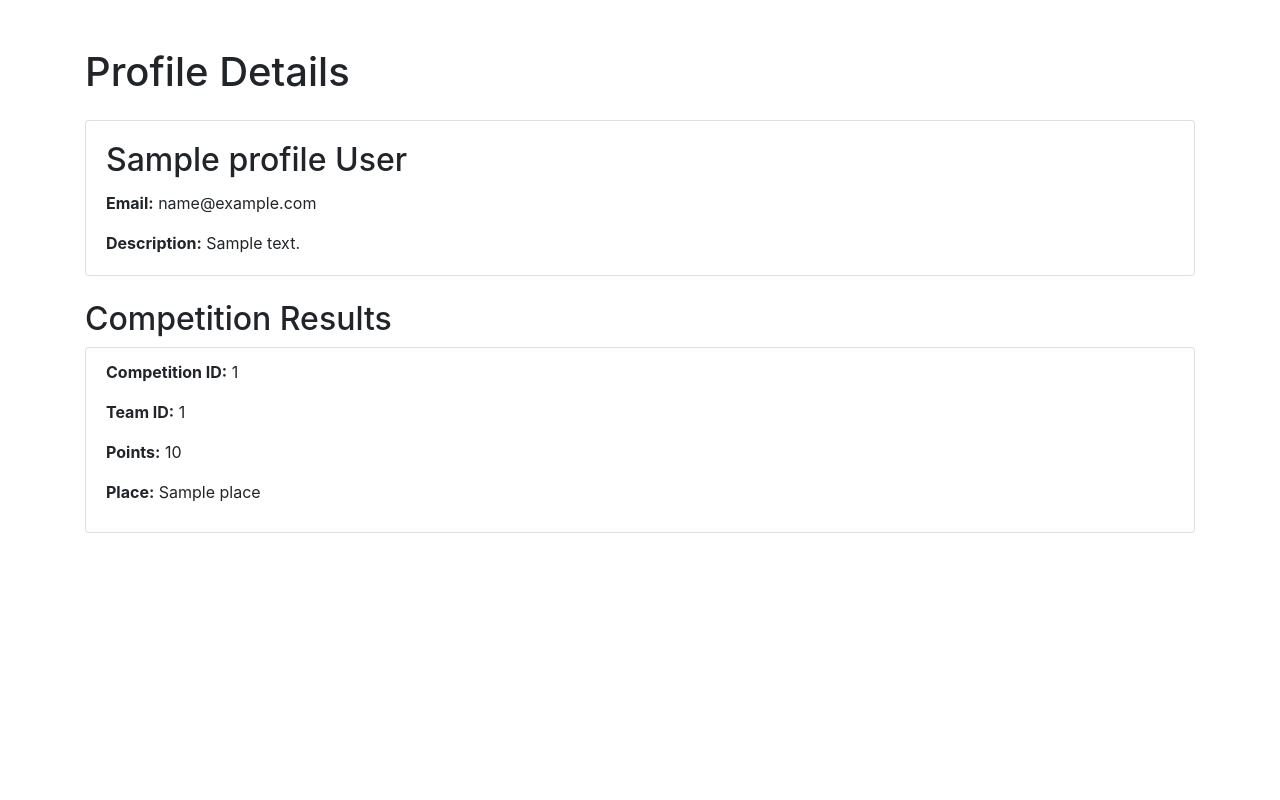
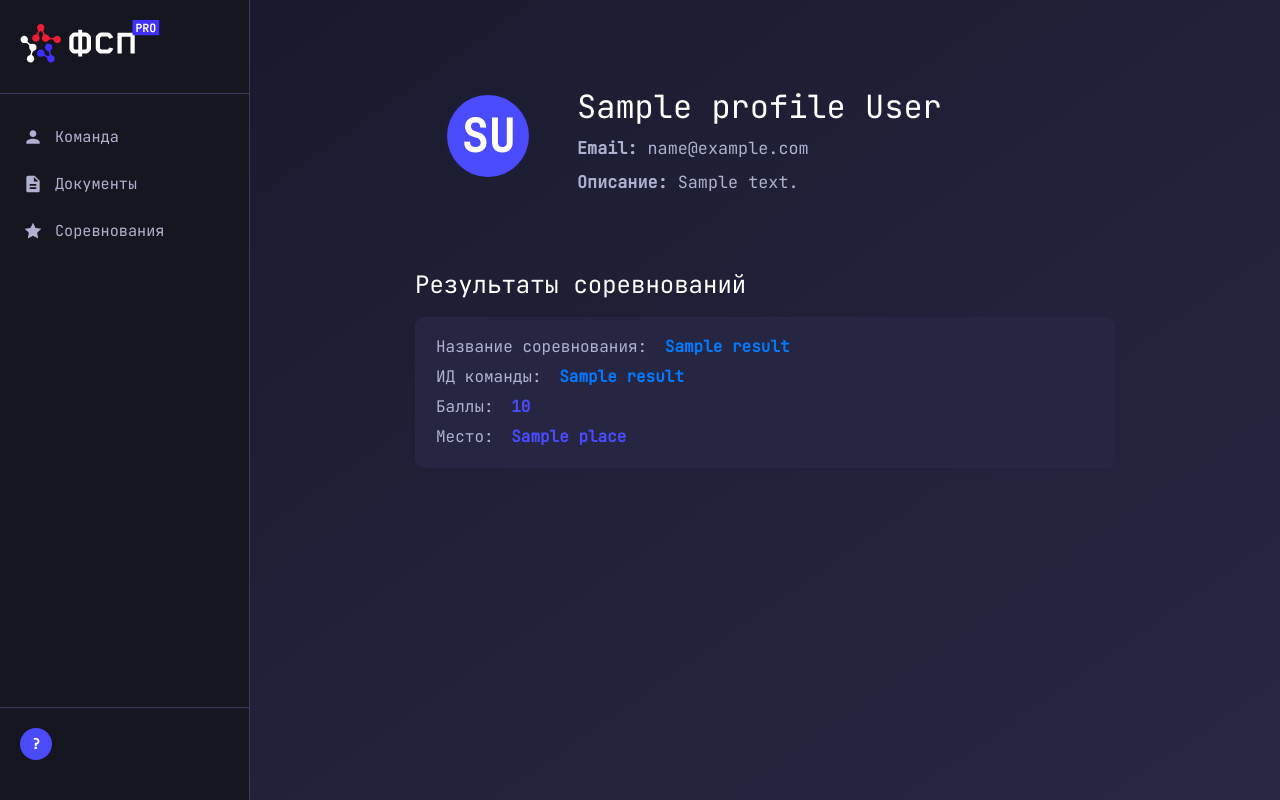
Before and after one commit to thatusualguy/fsp-pro, a Django app: template rc_backend/rc_app/templates/rc_app/profile_detail.html in a window 1280 px wide. Run offline with Django 5.2, Linux system fonts and the light colour scheme; the template is opened without the code that fills it: most values are stand-ins (such as "Sample title", 1, 10 or a date in 2020); some libraries are stand-ins or nearby versions.

Commit message:
add profile screen

```diff
--- a/rc_backend/rc_app/templates/rc_app/onboarding/onboarding.html
+++ b/rc_backend/rc_app/templates/rc_app/onboarding/onboarding.html
@@ -10,6 +10,7 @@
     <link rel="preconnect" href="https://fonts.googleapis.com">
     <link rel="preconnect" href="https://fonts.gstatic.com" crossorigin>
     <link href='https://fonts.googleapis.com/css?family=JetBrains Mono' rel='stylesheet'>
+    <link href="https://stackpath.bootstrapcdn.com/bootstrap/4.5.2/css/bootstrap.min.css" rel="stylesheet">
     <style>
         /* --- Стили для базового макета приложения --- */
         body {
@@ -178,7 +179,8 @@
 <body>
 
 <!-- Mobile Sidebar (Hidden by default) -->
-<aside id="mobileSidebar" class="mobile-sidebar" role="dialog" aria-modal="true" aria-labelledby="mobileSidebarTitle" hidden>
+<aside id="mobileSidebar" class="mobile-sidebar" role="dialog" aria-modal="true" aria-labelledby="mobileSidebarTitle"
+       hidden>
     <div class="mobile-sidebar-header">
         <a href="/" class="mobile-sidebar-logo logo">
             <img src="{% static 'img/main_icon.svg' %}" alt="Логотип ФСП PRO">
@@ -196,17 +198,26 @@
         <ul>
             {# Активный класс здесь нужно будет выставлять так же, как для десктопного меню #}
             <li><a href="#" class="">
-                <svg fill="currentColor" viewBox="0 0 24 24"><path d="M12 12c2.21 0 4-1.79 4-4s-1.79-4-4-4-4 1.79-4 4 1.79 4 4 4zm0 2c-2.67 0-8 1.34-8 4v2h16v-2c0-2.66-5.33-4-8-4z"/></svg>
+                <svg fill="currentColor" viewBox="0 0 24 24">
+                    <path d="M12 12c2.21 0 4-1.79 4-4s-1.79-4-4-4-4 1.79-4 4 1.79 4 4 4zm0 2c-2.67 0-8 1.34-8 4v2h16v-2c0-2.66-5.33-4-8-4z"/>
+                </svg>
                 Команда</a></li>
             <li><a href="#" class="{% block nav_docs_active %}{% endblock %}">
-                <svg fill="currentColor" viewBox="0 0 24 24"><path d="M14 2H6c-1.1 0-1.99.9-1.99 2L4 20c0 1.1.89 2 1.99 2H18c1.1 0 2-.9 2-2V8l-6-6zm2 16H8v-2h8v2zm0-4H8v-2h8v2zm-3-5V3.5L18.5 9H13z"/></svg>
+                <svg fill="currentColor" viewBox="0 0 24 24">
+                    <path d="M14 2H6c-1.1 0-1.99.9-1.99 2L4 20c0 1.1.89 2 1.99 2H18c1.1 0 2-.9 2-2V8l-6-6zm2 16H8v-2h8v2zm0-4H8v-2h8v2zm-3-5V3.5L18.5 9H13z"/>
+                </svg>
                 Документы</a></li>
             {# Пример пункта с подменю #}
             <li class="has-submenu"> {# Добавлен класс для JS #}
                 <a href="" class="{% block nav_comps_active %}{% endblock %}">
-                     <svg fill="currentColor" viewBox="0 0 24 24"><path d="M12 2l3.09 6.26L22 9.27l-5 4.87 1.18 6.88L12 17.77l-6.18 3.25L7 14.14 2 9.27l6.91-1.01L12 2z"/></svg>
+                    <svg fill="currentColor" viewBox="0 0 24 24">
+                        <path d="M12 2l3.09 6.26L22 9.27l-5 4.87 1.18 6.88L12 17.77l-6.18 3.25L7 14.14 2 9.27l6.91-1.01L12 2z"/>
+                    </svg>
                     Соревнования
-                     <svg class="submenu-arrow" xmlns="http://www.w3.org/2000/svg" height="20px" viewBox="0 0 24 24" width="20px" fill="currentColor"><path d="M7 10l5 5 5-5H7z"/></svg>
+                    <svg class="submenu-arrow" xmlns="http://www.w3.org/2000/svg" height="20px" viewBox="0 0 24 24"
+                         width="20px" fill="currentColor">
+                        <path d="M7 10l5 5 5-5H7z"/>
+                    </svg>
                 </a>
                 {# Скрытое подменю #}
                 <ul class="submenu">
@@ -290,5 +301,8 @@
 
 </div>
 <script src="{% static 'onboarding.js' %}"></script>
+<script src="https://code.jquery.com/jquery-3.5.1.slim.min.js"></script>
+<script src="https://cdn.jsdelivr.net/npm/@popperjs/core@2.9.2/dist/umd/popper.min.js"></script>
+<script src="https://stackpath.bootstrapcdn.com/bootstrap/4.5.2/js/bootstrap.min.js"></script>
 </body>
 </html>
--- a/rc_backend/rc_app/templates/rc_app/profile_detail.html
+++ b/rc_backend/rc_app/templates/rc_app/profile_detail.html
@@ -1,44 +1,248 @@
-<!DOCTYPE html>
-<html lang="en">
-<head>
-    <meta charset="UTF-8">
-    <meta name="viewport" content="width=device-width, initial-scale=1.0">
-    <title>Profile Details</title>
-    <link href="https://stackpath.bootstrapcdn.com/bootstrap/4.5.2/css/bootstrap.min.css" rel="stylesheet">
-</head>
-<body>
-<div class="container mt-5">
-    <h1 class="mb-4">Profile Details</h1>
-    <div class="card mb-4">
-        <div class="card-body">
-            <h2 class="card-title">{{ profile.name }} {{ profile.last_name }}</h2>
-            <p class="card-text"><strong>Email:</strong> {{ profile.email }}</p>
-            <p class="card-text"><strong>Description:</strong> {{ profile.description }}</p>
-            {% if request.user.profile.id == profile.id %}
-                <a href="{% url 'rc_app:edit_profile' profile.id %}" class="btn btn-primary">Edit Profile</a>
-                <a href="{% url 'rc_app:my_teams_list' %}" class="btn btn-secondary">My Teams</a>
-                <a href="{% url 'rc_app:profile_my_invites' %}" class="btn btn-secondary">My Invites</a>
-                <a href="{% url 'rc_app:my_join_requests' %}" class="btn btn-secondary">Join Requests</a>
-            {% endif %}
+{% extends "rc_app/onboarding/onboarding.html" %}
+{% block title %}Профиль пользователя{% endblock %}
+
+{% block content %}
+<div class="profile-container">
+    <div class="profile-card">
+        <div class="profile-card-body">
+            <div class="profile-avatar">
+                <span class="profile-avatar-initials">
+                  {{ profile.name|default:"" |slice:":1" }}{{ profile.last_name|default:""|slice:":1" }}
+                </span>
+            </div>
+            <div class="profile-info">
+                <h1 class="profile-name">{{ profile.name }} {{ profile.last_name }}</h1>
+                <p class="profile-email"><strong>Email:</strong> {{ profile.email }}</p>
+                <p class="profile-description"><strong>Описание:</strong> {{ profile.description }}</p>
+                {% if request.user.profile.id == profile.id %}
+                <div class="profile-actions">
+                    <a href="{% url 'rc_app:edit_profile' profile.id %}" role="button" class="btn-primary">Редактировать
+                        профиль</a>
+                    <a href="{% url 'rc_app:my_teams_list' %}" class="btn-secondary">Мои команды</a>
+                    <a href="{% url 'rc_app:profile_my_invites' %}" class="btn-secondary">Мои приглашения</a>
+                    <a href="{% url 'rc_app:my_join_requests' %}" class="btn-secondary">Заявки на вступление</a>
+                </div>
+                {% endif %}
+            </div>
         </div>
     </div>
 
-    <h2>Competition Results</h2>
-    <ul class="list-group">
-        {% for result in data.competition_results %}
-            <li class="list-group-item">
-                <p><strong>Competition ID:</strong> {{ result.competition_id }}</p>
-                <p><strong>Team ID:</strong> {{ result.team_id }}</p>
-                <p><strong>Points:</strong> {{ result.points }}</p>
-                <p><strong>Place:</strong> {{ result.place }}</p>
-            </li>
-        {% empty %}
-            <li class="list-group-item">No competition results available.</li>
-        {% endfor %}
-    </ul>
+    <div class="competition-results-section">
+        <h2>Результаты соревнований</h2>
+        {% if data.competition_results %}
+        <div class="competition-results-list">
+            {% for result in data.competition_results %}
+            <div class="competition-result-card">
+                <p><span class="label">Название соревнования:</span>
+                    <span class="value">
+                        <a href="/app/competition/{{ result.competition_id }}/">{{ result.competition_name }}
+                        </a>
+                    </span>
+                </p>
+                <p><span class="label">ИД команды:</span>
+                    <span class="value">
+                            <a href="/app/team/{{ result.team_id }}/">{{ result.team_title }}
+                            </a>
+                    </span>
+                </p>
+                <p><span class="label">Баллы:</span> <span class="value">{{ result.points }}</span></p>
+                <p><span class="label">Место:</span> <span class="value">{{ result.place }}</span></p>
+            </div>
+            {% endfor %}
+        </div>
+        {% else %}
+        <div class="competition-results-empty">Нет данных о соревнованиях.</div>
+        {% endif %}
+    </div>
 </div>
-<script src="https://code.jquery.com/jquery-3.5.1.slim.min.js"></script>
-<script src="https://cdn.jsdelivr.net/npm/@popperjs/core@2.9.2/dist/umd/popper.min.js"></script>
-<script src="https://stackpath.bootstrapcdn.com/bootstrap/4.5.2/js/bootstrap.min.js"></script>
-</body>
-</html>
+{% endblock %}
+
+{% block extra_head %}
+{{ block.super }}
+<style>
+    .profile-container {
+        max-width: 700px;
+        margin: 0 auto;
+        background: none;
+        padding-top: 32px;
+        padding-bottom: 32px;
+    }
+
+    .profile-card {
+        border-radius: 14px;
+        padding: 36px 32px 32px 32px;
+        margin-bottom: 36px;
+        display: flex;
+        align-items: flex-start;
+        gap: 32px;
+    }
+
+    .profile-card-body {
+        display: flex;
+        align-items: flex-start;
+        gap: 32px;
+        width: 100%;
+    }
+
+    .profile-avatar {
+        width: 82px;
+        height: 82px;
+        border-radius: 50%;
+        background: var(--primary-color, #6941CB);
+        color: #fff;
+        display: flex;
+        align-items: center;
+        justify-content: center;
+        font-size: 2.8rem;
+        font-weight: bold;
+        margin-right: 16px;
+        margin-top: 7px;
+        box-shadow: 0px 1px 8px 0 rgba(40, 40, 80, 0.26);
+        flex-shrink: 0;
+    }
+
+    .profile-info {
+        flex-grow: 1;
+        display: flex;
+        flex-direction: column;
+    }
+
+    .profile-name {
+        margin-bottom: 10px;
+        font-size: 2rem;
+        color: var(--text-color, #fff);
+    }
+
+    .profile-email,
+    .profile-description {
+        margin-bottom: 8px;
+        color: var(--text-muted-color, #c5c5e0);
+        font-size: 1.05rem;
+    }
+
+    .profile-actions {
+        margin-top: 20px;
+        display: flex;
+        flex-wrap: wrap;
+        gap: 14px;
+        row-gap: 8px;
+    }
+
+    .btn-primary,
+    .btn-secondary {
+        padding: 7px 20px;
+        border-radius: 100px;
+        font-size: 1rem;
+        font-weight: 500;
+        text-decoration: none;
+        transition: background 0.16s, color 0.16s;
+        border: none;
+        display: inline-block;
+        outline: none;
+    }
+
+    .btn-primary {
+        background: var(--primary-color, #6941CB);
+        color: #fff;
+    }
+
+    .btn-primary:hover {
+        background: #7F56D9;
+        color: #fff;
+    }
+
+    .btn-secondary {
+        background: rgba(255, 255, 255, 0.1);
+        color: var(--text-color, #fff);
+        border: 1px solid var(--border-color, #4636A1);
+    }
+
+    .btn-secondary:hover {
+        background: rgba(120, 120, 180, 0.13);
+        color: #fff;
+        border-color: var(--primary-color, #6941CB);
+    }
+
+    /* Competition results */
+    .competition-results-section {
+        background: none;
+    }
+
+    .competition-results-section h2 {
+        margin-bottom: 17px;
+        margin-top: 0;
+        color: var(--text-color, #fff);
+        font-size: 1.5rem;
+    }
+
+    .competition-results-list {
+        display: flex;
+        flex-direction: column;
+        gap: 17px;
+    }
+
+    .competition-result-card {
+        background: rgba(39, 39, 67, 0.97);
+        border-radius: 9px;
+        padding: 18px 21px 13px 21px;
+        color: var(--text-muted-color, #e4e4f0);
+        box-shadow: 0px 1px 5px 0 rgba(40, 40, 80, 0.16);
+        font-size: 1rem;
+    }
+
+    .competition-result-card p {
+        margin: 0 0 6px 0;
+    }
+
+    .competition-result-card .label {
+        color: var(--text-muted-color, #b5b5d7);
+        font-weight: 400;
+        margin-right: 8px;
+        font-size: 1rem;
+    }
+
+    .competition-result-card .value {
+        color: var(--primary-color, #6941CB);
+        font-weight: 600;
+    }
+
+    .competition-results-empty {
+        color: var(--text-muted-color, #a9aac9);
+        font-style: italic;
+        margin-top: 10px;
+        padding: 8px 0 8px 2px;
+        text-align: left;
+    }
+
+    @media (max-width: 700px) {
+        .profile-card {
+            flex-direction: column;
+            padding: 22px 8vw 22px 8vw;
+        }
+
+        .profile-card-body {
+            gap: 18px;
+        }
+
+        .profile-info {
+            min-width: 0;
+        }
+    }
+
+    @media (max-width: 550px) {
+        .profile-card,
+        .profile-card-body {
+            padding: 17px 2vw 17px 2vw;
+            gap: 12px;
+        }
+
+        .competition-results-section h2 {
+            font-size: 1.18rem;
+        }
+
+        .profile-container {
+            padding-top: 13px;
+        }
+    }
+</style>
+{% endblock %}
```
Also changed, not shown: rc_backend/rc_app/views/profile_views.py (+13 -1 lines). Lines whose indentation alone changed are shown as unchanged.
